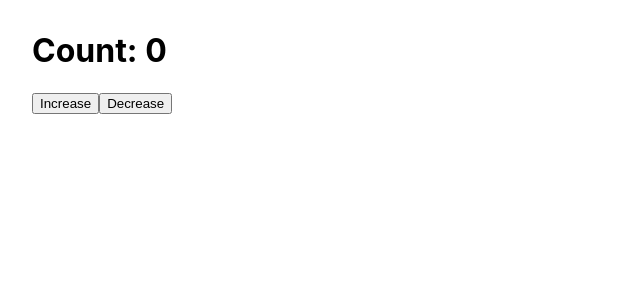
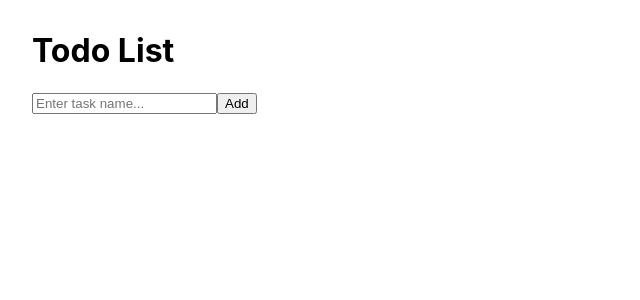
Before and after one commit to zakushi2002/proficient-in-using-proficient-in-using-reactjs, a React (Create React App) app in the folder tiktok/: page / in a window 1280 px wide. Shown: the top 300 px of the page, without its empty margins (0-640 px from the left). Built offline with nearby package versions, Linux system fonts and the light colour scheme.

Commit message:
Todo App with useReducer hook

```diff
--- a/tiktok/src/App.js
+++ b/tiktok/src/App.js
@@ -1,4 +1,4 @@
-import { useState, useReducer } from "react";
+import { useRef, useReducer } from "react";
 
 // useState
 // 1. Initial state: 0
@@ -11,33 +11,113 @@ import { useState, useReducer } from "react";
 // 4. Dispatch: dispatch(action)
 
 // Initial state
-const initialState = 0;
+const initialState = {
+    task: "",
+    tasks: [],
+};
 
 // Actions
-const INCREASE_ACTION = "INCREASE";
-const DECREASE_ACTION = "DECREASE";
+const SET_JOB_ACTION = "SET_JOB_ACTION";
+const ADD_TASK_ACTION = "ADD_TASK_ACTION";
+const REMOVE_TASK_ACTION = "REMOVE_TASK_ACTION";
 
+const setTask = (payload) => {
+    return { type: SET_JOB_ACTION, payload };
+};
+const addTask = (payload) => {
+    return { type: ADD_TASK_ACTION, payload };
+};
+const removeTask = (payload) => {
+    return { type: REMOVE_TASK_ACTION, payload };
+};
 // Reducer
 const reducer = (state, action) => {
     console.log("Reducer", state, action);
-    switch (action) {
-        case INCREASE_ACTION:
-            return state + 1;
-        case DECREASE_ACTION:
-            return state - 1;
+    let newState;
+    switch (action.type) {
+        case SET_JOB_ACTION:
+            newState = { ...state, task: action.payload };
+            break;
+        case ADD_TASK_ACTION:
+            newState = {
+                ...state,
+                tasks: [...state.tasks, action.payload],
+            };
+            break;
+        case REMOVE_TASK_ACTION:
+            const newTasks = [...state.tasks];
+            newTasks.splice(action.payload, 1);
+            newState = { ...state, tasks: newTasks };
+            break;
         default:
             throw new Error(`Unsupported action type: ${action}`);
     }
+    console.log("New state", newState);
+    return newState;
 };
 
 function App() {
-    const [count, dispatch] = useReducer(reducer, initialState);
+    const [state, dispatch] = useReducer(reducer, initialState);
+    const { task, tasks } = state;
+    const inputTaskNameRef = useRef();
+
+    const handleAddTask = () => {
+        if (!task) {
+            return;
+        }
+        dispatch(addTask(task));
+        dispatch(setTask(""));
+        inputTaskNameRef.current.focus();
+    };
+
+    const handleRemoveTask = (index) => {
+        if (tasks.length === 1) {
+            inputTaskNameRef.current.focus();
+        }
+        dispatch(removeTask(index));
+    };
 
     return (
         <div className="App" style={{ padding: `10px 32px` }}>
-            <h1>Count: {count}</h1>
-            <button onClick={() => dispatch(INCREASE_ACTION)}>Increase</button>
-            <button onClick={() => dispatch(DECREASE_ACTION)}>Decrease</button>
+            <h1>Todo List</h1>
+            <input
+                ref={inputTaskNameRef}
+                type="text"
+                value={task}
+                onChange={(e) => dispatch(setTask(e.target.value))}
+                placeholder="Enter task name..."
+            />
+            <button onClick={handleAddTask}>Add</button>
+            <ul>
+                {tasks.map((task, index) => (
+                    <li key={index}>
+                        {task}
+                        <svg
+                            onClick={() => handleRemoveTask(index)}
+                            style={{
+                                cursor: "pointer",
+                            }}
+                            xmlns="http://www.w3.org/2000/svg"
+                            width="20"
+                            height="20"
+                            viewBox="0 0 24 24"
+                            fill="none"
+                            stroke="currentColor"
+                            stroke-width="2"
+                            stroke-linecap="round"
+                            stroke-linejoin="round"
+                            class="icon icon-tabler icons-tabler-outline icon-tabler-trash"
+                        >
+                            <path stroke="none" d="M0 0h24v24H0z" fill="none" />
+                            <path d="M4 7l16 0" />
+                            <path d="M10 11l0 6" />
+                            <path d="M14 11l0 6" />
+                            <path d="M5 7l1 12a2 2 0 0 0 2 2h8a2 2 0 0 0 2 -2l1 -12" />
+                            <path d="M9 7v-3a1 1 0 0 1 1 -1h4a1 1 0 0 1 1 1v3" />
+                        </svg>
+                    </li>
+                ))}
+            </ul>
         </div>
     );
 }
```
